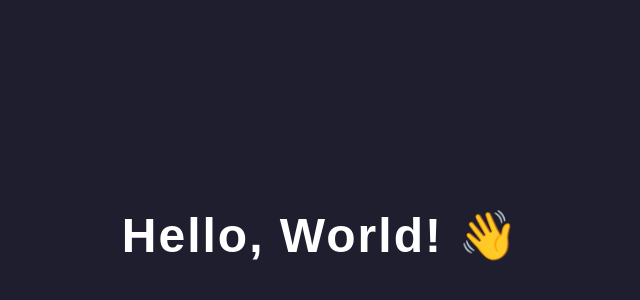
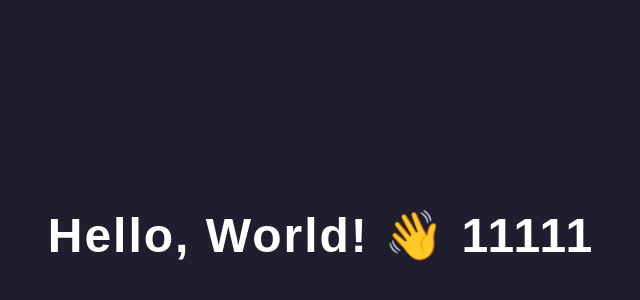
Before and after one commit to jeerapan-p/dashboard, a plain HTML site: page index.html in a window 1280 px wide. Shown: the part 164-464 px from the top of the page, without its empty margins (319-959 px from the left). Drawn offline with Linux system fonts and the light colour scheme.

Commit message:
Update index.html

```diff
--- a/index.html
+++ b/index.html
@@ -22,6 +22,6 @@
   </style>
 </head>
 <body>
-  <h1>Hello, World! 👋</h1>
+  <h1>Hello, World! 👋 11111</h1>
 </body>
 </html>
```
